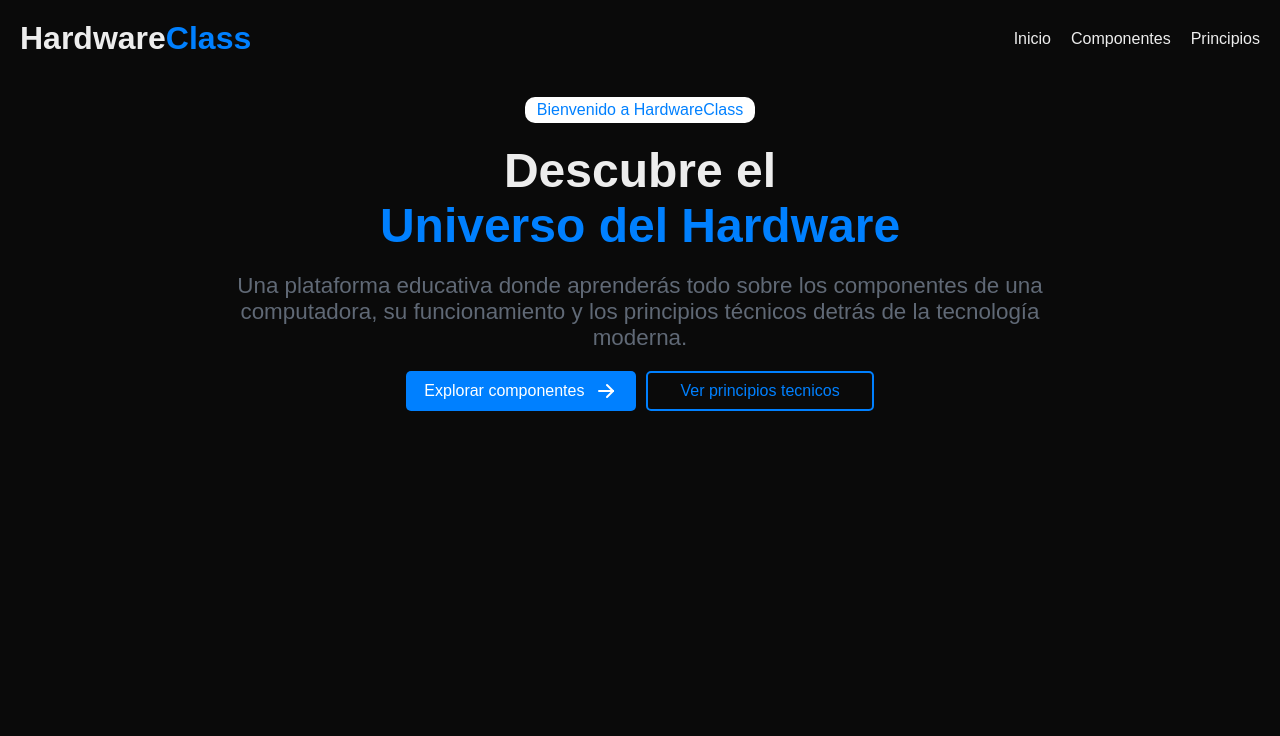
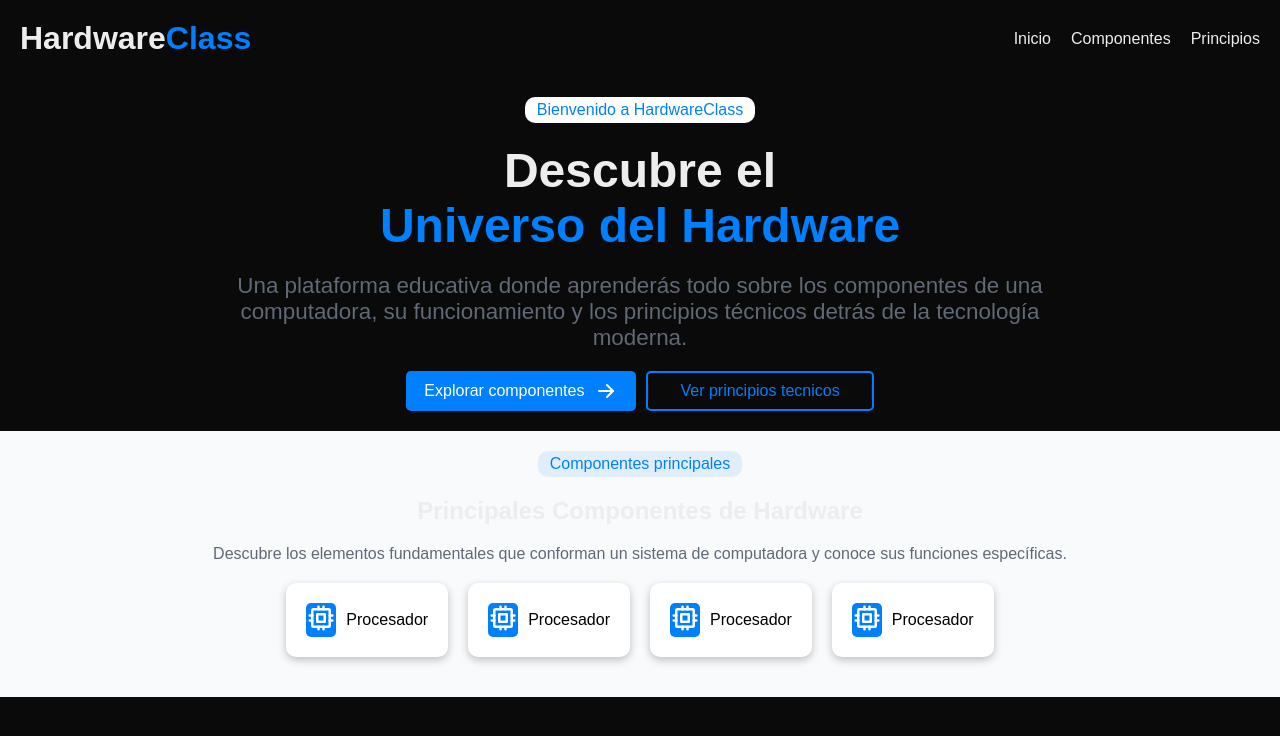
Before and after one commit to OrlandoTellez/hardware-web, a Next.js app: page / in a window 1280 px wide. Shown: the top 736 px of the page. Built offline with nearby package versions, Linux system fonts and the light colour scheme.

Commit message:
add(section): agregar seccion de componentes pricipales

```diff
--- a/src/app/globals.css
+++ b/src/app/globals.css
@@ -48,3 +48,7 @@ li{
 span{
   color: #0080ff;
 }
+
+p{
+  color: #606976;
+}
--- a/src/app/page.tsx
+++ b/src/app/page.tsx
@@ -1,11 +1,13 @@
 "use client"
 
+import { ComponentesPrincipales } from "@/sections/ComponentesPrincipales"
 import { Hero } from "@/sections/Hero"
 
 export default function Home() {
   return (
     <>
       <Hero />
+      <ComponentesPrincipales />
     </>
   )
 }
--- /dev/null
+++ b/src/components/CardHardwareName.module.css
@@ -0,0 +1,25 @@
+.card{
+    background: white;
+    display: flex;
+    justify-content: center;
+    align-items: center;
+    gap: 10px;
+    padding: 20px;
+    border-radius: 10px;
+    box-shadow: rgba(0, 0, 0, 0.24) 0px 3px 8px;
+    cursor: pointer;
+
+    && picture{
+        background: #0080ff;
+        width: 30px;
+        border-radius: 5px;
+
+        && img{
+            width: 30px;
+        }
+    }
+
+    && p{
+        color: black;
+    }
+}
--- /dev/null
+++ b/src/components/CardHardwareName.tsx
@@ -0,0 +1,20 @@
+import React from "react"
+import styles from "@/components/CardHardwareName.module.css"
+
+interface Props {
+  name: string
+  icon: string
+}
+
+export const CardHardwareName = ({ name, icon }: Props) => {
+  return (
+    <>
+      <div className={styles.card}>
+        <picture>
+          <img src={icon} alt={name} />
+        </picture>
+        <p>{name}</p>
+      </div>
+    </>
+  )
+}
--- /dev/null
+++ b/src/components/Label.module.css
@@ -0,0 +1,6 @@
+.label{
+    color: #0080ff;
+    background: #e0eefb;
+    padding: 4px 12px;
+    border-radius: 10px;
+}
--- /dev/null
+++ b/src/components/Label.tsx
@@ -0,0 +1,16 @@
+import React from 'react'
+import styles from "@/components/Label.module.css"
+
+interface Props{
+    text: string
+}
+
+export const Label = (text: Props) => {
+  return (
+    <>
+        <div className={styles.label}>
+            <p><span>{text.text}</span></p>
+        </div>
+    </>
+  )
+}
--- /dev/null
+++ b/src/sections/ComponentesPrincipales.module.css
@@ -0,0 +1,28 @@
+.section{
+    width: 100%;
+    padding: 20px;
+    background: #f9fafb;
+}
+
+.article{
+    width: 100%;
+    display: grid;
+    place-items: center;
+    gap: 20px;
+
+    && h2{
+        text-align: center;
+    }
+
+    && p{
+        text-align: center;
+    }
+}
+
+.cards{
+    display: flex;
+    overflow-x: auto;
+    gap: 20px;
+    padding: 20px;
+    justify-content: center;
+}
--- /dev/null
+++ b/src/sections/ComponentesPrincipales.tsx
@@ -0,0 +1,29 @@
+import React from "react"
+import { Label } from "@/components/Label"
+import { CardHardwareName } from "@/components/CardHardwareName"
+import IconCpu from "@/icons/cpu.svg"
+import styles from "./ComponentesPrincipales.module.css"
+
+export const ComponentesPrincipales = () => {
+  return (
+    <>
+      <section className={styles.section}>
+        <article className={styles.article}>
+          <div>
+            <Label text="Componentes principales" />
+          </div>
+          <h2>Principales Componentes de Hardware</h2>
+          <p>Descubre los elementos fundamentales que conforman un sistema de computadora y conoce sus funciones específicas.</p>
+        </article>
+
+        <div className={styles.cards}>
+          <CardHardwareName name="Procesador" icon={IconCpu.src} />
+          <CardHardwareName name="Procesador" icon={IconCpu.src} />
+          <CardHardwareName name="Procesador" icon={IconCpu.src} />
+          <CardHardwareName name="Procesador" icon={IconCpu.src} />
+
+        </div>
+      </section>
+    </>
+  )
+}
--- a/src/sections/Hero.module.css
+++ b/src/sections/Hero.module.css
@@ -1,9 +1,9 @@
-.hero {
+.section {
   padding: 20px;
   width: 100%;
 }
 
-.text {
+.article {
   width: 100%;
   display: grid;
   place-items: center;
@@ -27,7 +27,6 @@
 .sub_text {
   max-width: 70ch;
   font-size: 1.4rem;
-  color: #606976;
   text-align: center;
 }
 
--- a/src/sections/Hero.tsx
+++ b/src/sections/Hero.tsx
@@ -6,10 +6,12 @@ import { SecondaryButton } from "@/components/SecondaryButton";
 export const Hero = () => {
   return (
     <>
-      <section className={styles.hero}>
-        <article className={styles.text}>
+      <section className={styles.section}>
+        <article className={styles.article}>
           <div>
-            <p>Bienvenido a HardwareClass</p>
+            <p>
+              <span>Bienvenido a HardwareClass</span>
+            </p>
           </div>
           <h1>
             Descubre el <span> Universo del Hardware</span>
```
Also changed, not shown: src/icons/cpu.svg (added).
